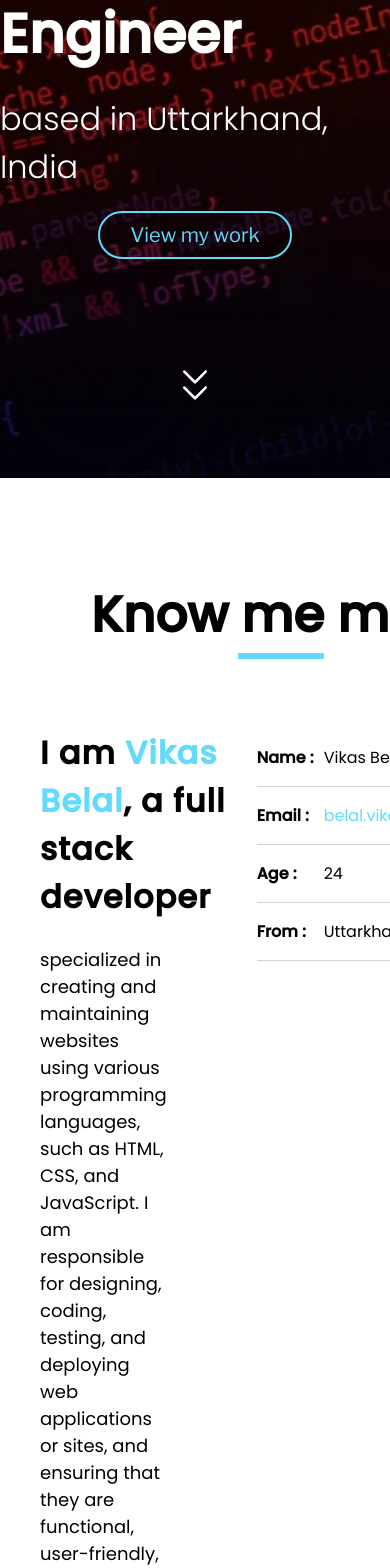
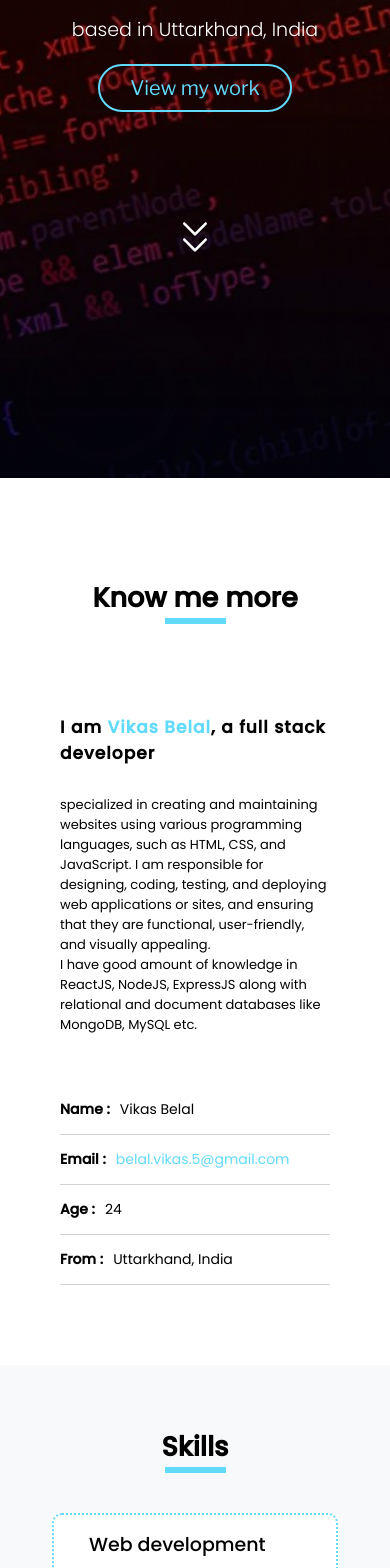
Before and after one commit to vikas03071999/AboutMe, a React (Create React App) app: page / in a window 390 px wide. Shown: the part 432-2000 px from the top of the page. Built offline with nearby package versions, Linux system fonts and the light colour scheme.

Commit message:
Responsive design for mobile and tablet devices completed

```diff
--- a/src/Components/AboutMe.jsx
+++ b/src/Components/AboutMe.jsx
@@ -35,6 +35,12 @@ const Title = styled.h1`
     @media (min-width: 500px ) and (max-width:599px){
         font-size: 32px;
     }
+    @media (min-width:280px) and (max-width:350px){
+        font-size: 22px
+    }
+    @media (min-width:350px) and (max-width:500px){
+        font-size: 27px;
+    }
 `;
 
 const TitleUnderline = styled.span`
@@ -46,16 +52,22 @@ const TitleUnderline = styled.span`
     @media (min-width: 500px ) and (max-width:599px){
         font-size: 60px;
     }
+    @media (min-width:280px) and (max-width:350px){
+        font-size: 50px;
+        width: 45px;
+    }
+    @media (min-width:350px) and (max-width:500px){
+        font-size: 40px;
+        width: 55px;
+    }
 `
 
 
 const AboutMeInfo = styled.div`
     display: flex;
     gap: 20px;
-    @media (min-width: 500px) and (max-width:992px){
+    @media (min-width: 280px) and (max-width:992px){
         flex-direction: column;
-        /* padding-left: 70px;
-        padding-right: 70px; */
         gap:50px;
         padding: 20px;
     }
@@ -65,6 +77,12 @@ const AboutMeInfo = styled.div`
     }
     @media (min-width: 500px ) and (max-width:599px){
         font-size: 15px;
+    }
+    @media (min-width:280px) and (max-width:350px){
+        font-size: 15px;
+    }
+    @media (min-width:350px) and (max-width:500px){
+        font-size: 19px;
     }
 `;
 
@@ -97,6 +115,12 @@ const DescStartingLine = styled.h1`
         justify-content: center; */
         font-size : 22px ;
     }
+    @media (min-width:280px) and (max-width:350px){
+        font-size: 13px;
+    }
+    @media (min-width:350px) and (max-width:500px){
+        font-size: 17px;
+    }
 `;
 
 const DescRemainingPara = styled.p`
@@ -126,6 +150,20 @@ const DescRemainingPara = styled.p`
         font-size  : 15px ;
         padding: 0;
     }
+    @media (min-width:280px) and (max-width:350px){
+        display: flex;
+        align-items: center;
+        justify-content: center;
+        font-size  : 11px ;
+        padding: 0;
+    }
+    @media (min-width:350px) and (max-width:500px){
+        display: flex;
+        align-items: center;
+        justify-content: center;
+        font-size  : 13px ;
+        padding: 0;
+    }
 `;
 
 const AboutMeDetails = styled.div`
@@ -141,10 +179,24 @@ const SingleDetail = styled.div`
 const DetailKey = styled.label`
     font-weight: 800;
     width: 57px;
+    @media (min-width:280px) and (max-width:350px){
+        font-size: 9px;
+        width: auto !important;
+    }
+    @media (min-width:350px) and (max-width:500px){
+        font-size: 14px;
+        width: auto !important;
+    }
 `;
 
 const DetailValue = styled.p`
     margin-left: 10px;
+    @media (min-width:280px) and (max-width:350px){
+        font-size: 9px;
+    }
+    @media (min-width:350px) and (max-width:500px){
+        font-size: 14px;
+    }
 `;
 
 const MailElement = styled.a`
--- a/src/Components/Contact.jsx
+++ b/src/Components/Contact.jsx
@@ -31,10 +31,30 @@ const Title = styled.h1`
     @media (min-width: 500px ) and (max-width:599px){
         font-size: 32px;
     }
+    @media (min-width:280px) and (max-width:350px){
+        font-size: 22px
+    }
+    @media (min-width:350px) and (max-width:500px){
+        font-size: 27px;
+    }
 `;
 const TitleUnderline = styled.span`
     width: 80px;
     border: 3px solid #61dafb;
+    @media (min-width: 600px ) and (max-width:768px){
+        width: 65px;
+    }
+    @media (min-width: 500px ) and (max-width:599px){
+        font-size: 60px;
+    }
+    @media (min-width:280px) and (max-width:350px){
+        font-size: 50px;
+        width: 45px;
+    }
+    @media (min-width:350px) and (max-width:500px){
+        font-size: 40px;
+        width: 55px;
+    }
 `;
 const ContactInformation = styled.div`
     display: flex;
@@ -51,17 +71,38 @@ const SingleContactInformation = styled.div`
     @media (max-width:638px){
       gap: 50px !important;
     }
+
+    @media (min-width:280px) and (max-width:350px){
+        flex-direction: column;
+        gap: 20px !important;
+    }
+      @media (min-width:350px) and (max-width:500px){
+         flex-direction: column;
+         gap: 20px !important;
+    }
 `;
 const ContactKey = styled.span`
     font-size: 25px;
     font-weight: 500;
     flex: 20%;
+    @media (min-width:280px) and (max-width:350px){
+        font-size: 20px;
+    }
+    @media (min-width:350px) and (max-width:500px){
+         font-size: 21px;
+    }
 `;
 const ContactValue = styled.span`
     font-size: 20px;
     flex: 80%;
     @media (max-width:638px){
       flex: 60%;
+    }
+    @media (min-width:280px) and (max-width:350px){
+        font-size: 14px;
+    }
+    @media (min-width:350px) and (max-width:500px){
+         font-size: 16px;
     }
 `;
 const Footer = styled.div`
@@ -80,10 +121,22 @@ const LeftSection = styled.div`
   @media (max-width:1075px){
     flex:60%;
   }
+  @media (min-width:280px) and (max-width:350px){
+        font-size: 12.5px;
+    }
+    @media (min-width:350px) and (max-width:500px){
+         font-size: 14px;
+    }
 `;
 const RightSection = styled.div`
   flex:30%;
   font-size: 18px;
+  @media (min-width:280px) and (max-width:350px){
+        font-size: 12.5px;
+  }
+  @media (min-width:350px) and (max-width:500px){
+         font-size: 14px;
+  }
 `;
 const location = window.location.href;
 
--- a/src/Components/Home.jsx
+++ b/src/Components/Home.jsx
@@ -42,7 +42,13 @@ const Welcome = styled.h2`
     font-weight: 500;
     font-size: 32px;
     margin: 0;
-    @media (min-width:668px) and (max-width:768px){
+    @media (min-width:280px) and (max-width:350px){
+        font-size: 15px;
+    }
+    @media (min-width:350px) and (max-width:500px){
+        font-size: 19px;
+    }
+    @media (min-width:500px) and (max-width:768px){
         font-size: 27px;
     }
 
@@ -62,6 +68,12 @@ const Welcome = styled.h2`
 const WhatAmI = styled.h1`
     font-size: 55px;
     margin: 0;
+    @media (min-width:280px) and (max-width:350px){
+        font-size: 22px;
+    }
+    @media (min-width:350px) and (max-width:500px){
+        font-size: 27px
+    }
     @media (min-width:668px) and (max-width:768px){
         font-size: 50px;
     }
@@ -83,6 +95,12 @@ const BasedIn = styled.p`
     font-size: 32px;
     font-weight: 300;
     margin: 0;
+    @media (min-width:280px) and (max-width:350px){
+        font-size: 15px;
+    }
+    @media (min-width:350px) and (max-width:500px){
+        font-size: 19px;
+    }
     @media (min-width:668px) and (max-width:768px){
         font-size: 27px;
     }
--- a/src/Components/Portfolio.jsx
+++ b/src/Components/Portfolio.jsx
@@ -35,10 +35,30 @@ const Title = styled.h1`
     @media (min-width: 500px ) and (max-width:599px){
         font-size: 32px;
     }
+    @media (min-width:280px) and (max-width:350px){
+        font-size: 22px
+    }
+    @media (min-width:350px) and (max-width:500px){
+        font-size: 27px;
+    }
 `;
 const TitleUnderline = styled.span`
     width: 80px;
     border: 3px solid #61dafb;
+    @media (min-width: 600px ) and (max-width:768px){
+        width: 65px;
+    }
+    @media (min-width: 500px ) and (max-width:599px){
+        font-size: 60px;
+    }
+    @media (min-width:280px) and (max-width:350px){
+        font-size: 50px;
+        width: 45px;
+    }
+    @media (min-width:350px) and (max-width:500px){
+        font-size: 40px;
+        width: 55px;
+    }
 `;
 const ProjectCategories = styled.div`
     display: flex;
@@ -283,7 +303,7 @@ const ProjectsContainerTwoColumn = styled.div`
 const ProjectsContainerSingleColumn = styled.div`
     display: none;
 
-    @media(min-width:500px) and (max-width:600px){
+    @media(min-width:280px) and (max-width:600px){
         display: flex;
         flex-direction: column;
         align-items: center;
--- a/src/Components/Sidebar.jsx
+++ b/src/Components/Sidebar.jsx
@@ -101,6 +101,12 @@ const NameToLeft = styled.h3`
     font-size: 22px;
     font-weight: 500;
     margin-left: 15px;
+    @media (min-width:280px) and (max-width:350px){
+        font-size: 19.5px;
+    }
+    @media (min-width:350px) and (max-width:500px){
+         font-size: 21px;
+    }
 `;
 const IconsToRight = styled.div`
     display: flex;
--- a/src/Components/WhatIDo.jsx
+++ b/src/Components/WhatIDo.jsx
@@ -31,20 +31,44 @@ const Title = styled.h1`
     @media (min-width: 500px ) and (max-width:599px){
         font-size: 32px;
     }
+    @media (min-width:280px) and (max-width:350px){
+        font-size: 22px
+    }
+    @media (min-width:350px) and (max-width:500px){
+        font-size: 27px;
+    }
 `;
 const TitleUnderline = styled.span`
     width: 80px;
     border: 3px solid #61dafb;
+    @media (min-width: 600px ) and (max-width:768px){
+        width: 65px;
+    }
+    @media (min-width: 500px ) and (max-width:599px){
+        font-size: 60px;
+    }
+    @media (min-width:280px) and (max-width:350px){
+        font-size: 50px;
+        width: 45px;
+    }
+    @media (min-width:350px) and (max-width:500px){
+        font-size: 40px;
+        width: 55px;
+    }
 `
 const SkillsContainer = styled.div`
     display: flex;
     flex-wrap: wrap;
     padding: 30px;
     gap: 15px;
+    @media (min-width:280px) and (max-width:350px){
+        padding: 5px;
+    }
+    @media (min-width:350px) and (max-width:500px){
+       padding: 10px;
+    }
 `;
 const SingleSkill = styled.div`
-    /* min-width: 270px;
-    min-height: 190px; */
     flex: 35%;
     display: flex;
     gap: 15px;
@@ -53,12 +77,6 @@ const SingleSkill = styled.div`
     padding: 15px 35px;
     border-radius: 10px;
     background-color: white;
-    /* @media (min-width: 992px){
-        min-width: 238px;
-    } */
-    /* @media (max-width:857px) {
-
-    } */
 `;
 const AboutSkill = styled.div`
     display: flex;
@@ -68,9 +86,20 @@ const SkillTitle = styled.h3`
     margin: 0;
     font-size: 24px;
     font-weight: 500;
+    @media (min-width:280px) and (max-width:350px){
+        font-size: 16px;
+    }
+    @media (min-width:350px) and (max-width:500px){
+       font-size: 19px;
+    }
 `;
 const SkillDescription = styled.p`
-
+     @media (min-width:280px) and (max-width:350px){
+        font-size: 12px;
+    }
+    @media (min-width:350px) and (max-width:500px){
+       font-size: 14px;
+    }
 `;
 
 const WhatIDo = () => {
```
Also changed, not shown: src/Components/Resume.jsx (+63 -1 lines).
